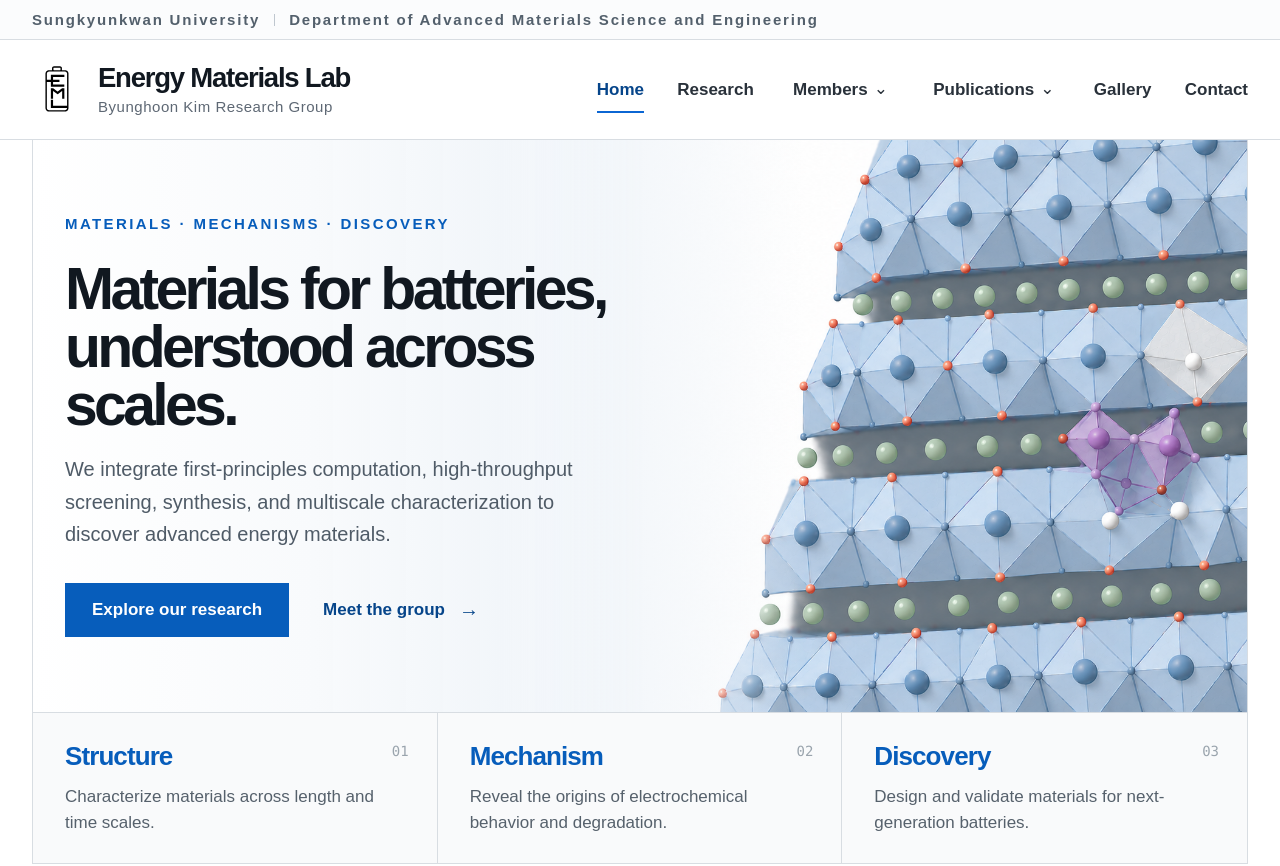
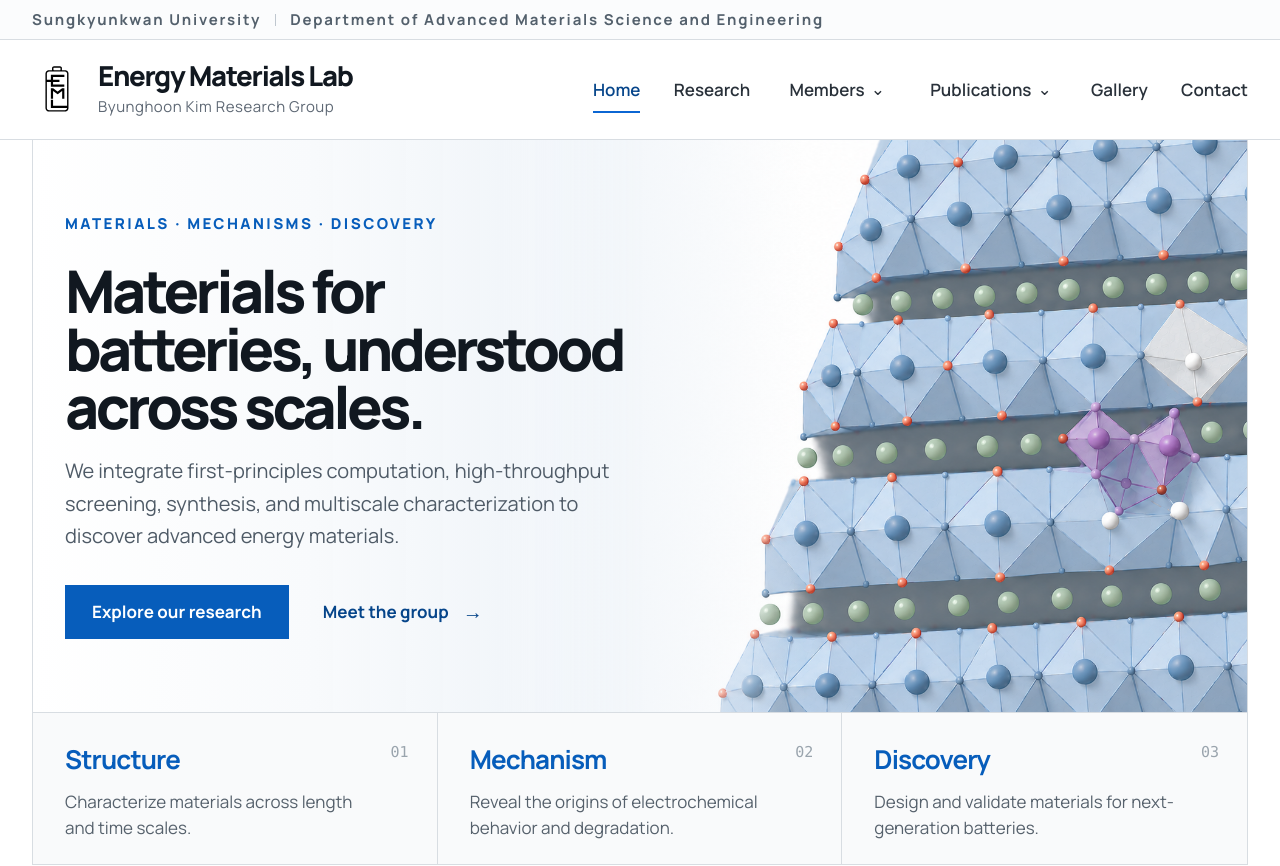
Before and after one commit to Energy-Materials-Laboratory/energy-materials-laboratory.github.io, a Next.js app: page / in a window 1280 px wide. Shown: the top 866 px of the page. Built offline with nearby package versions, Linux system fonts and the light colour scheme.

Commit message:
Adopt a softer modern typeface

```diff
--- a/app/layout.tsx
+++ b/app/layout.tsx
@@ -1,8 +1,15 @@
 import type { Metadata } from "next";
+import { Manrope } from "next/font/google";
 import site from "../content/site.json";
 import { assetPath } from "../lib/paths";
 import "../styles/theme.css";
 import "./globals.css";
+
+const manrope = Manrope({
+  subsets: ["latin"],
+  display: "swap",
+  variable: "--font-manrope",
+});
 
 export const metadata: Metadata = {
   title: {
@@ -22,7 +29,7 @@ export default function RootLayout({
   children: React.ReactNode;
 }>) {
   return (
-    <html lang="en">
+    <html lang="en" className={manrope.variable}>
       <body>{children}</body>
     </html>
   );
--- a/styles/theme.css
+++ b/styles/theme.css
@@ -6,7 +6,7 @@
 
 :root {
   /* Fonts */
-  --font-sans: Arial, "Helvetica Neue", Helvetica, sans-serif;
+  --font-sans: var(--font-manrope), "Segoe UI Variable Text", "Segoe UI", sans-serif;
   --font-mono: "SFMono-Regular", Consolas, "Liberation Mono", monospace;
 
   /* Font weights */
@@ -23,7 +23,7 @@
   --size-small: 17px;
   --size-label: 15px;
   --size-meta: 16px;
-  --size-micro: 14px;
+  --size-micro: 15px;
   --size-card-body: 18px;
   --size-list-title: 22px;
   --size-brand: clamp(25px, 2.15vw, 34px);
```
